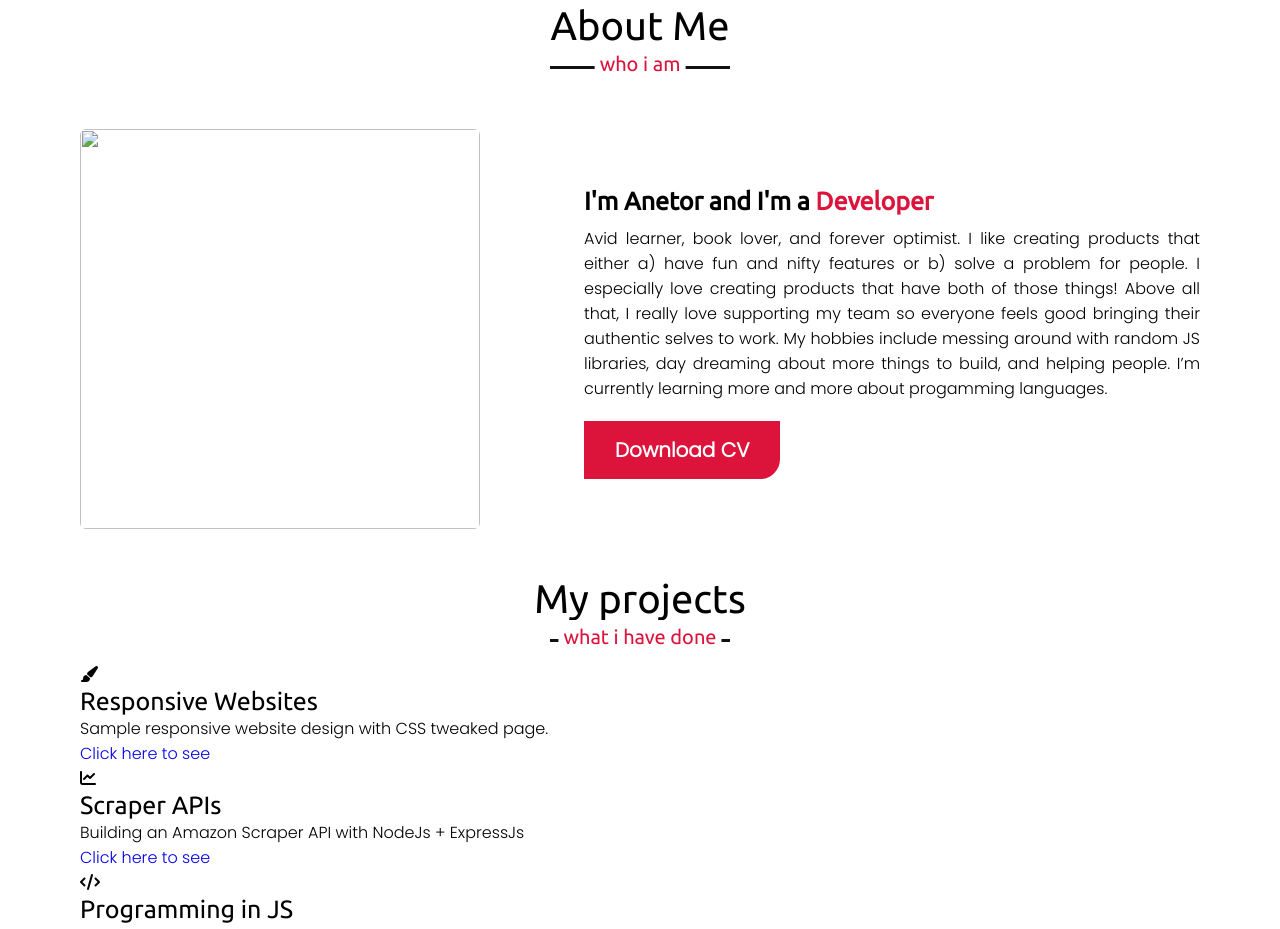
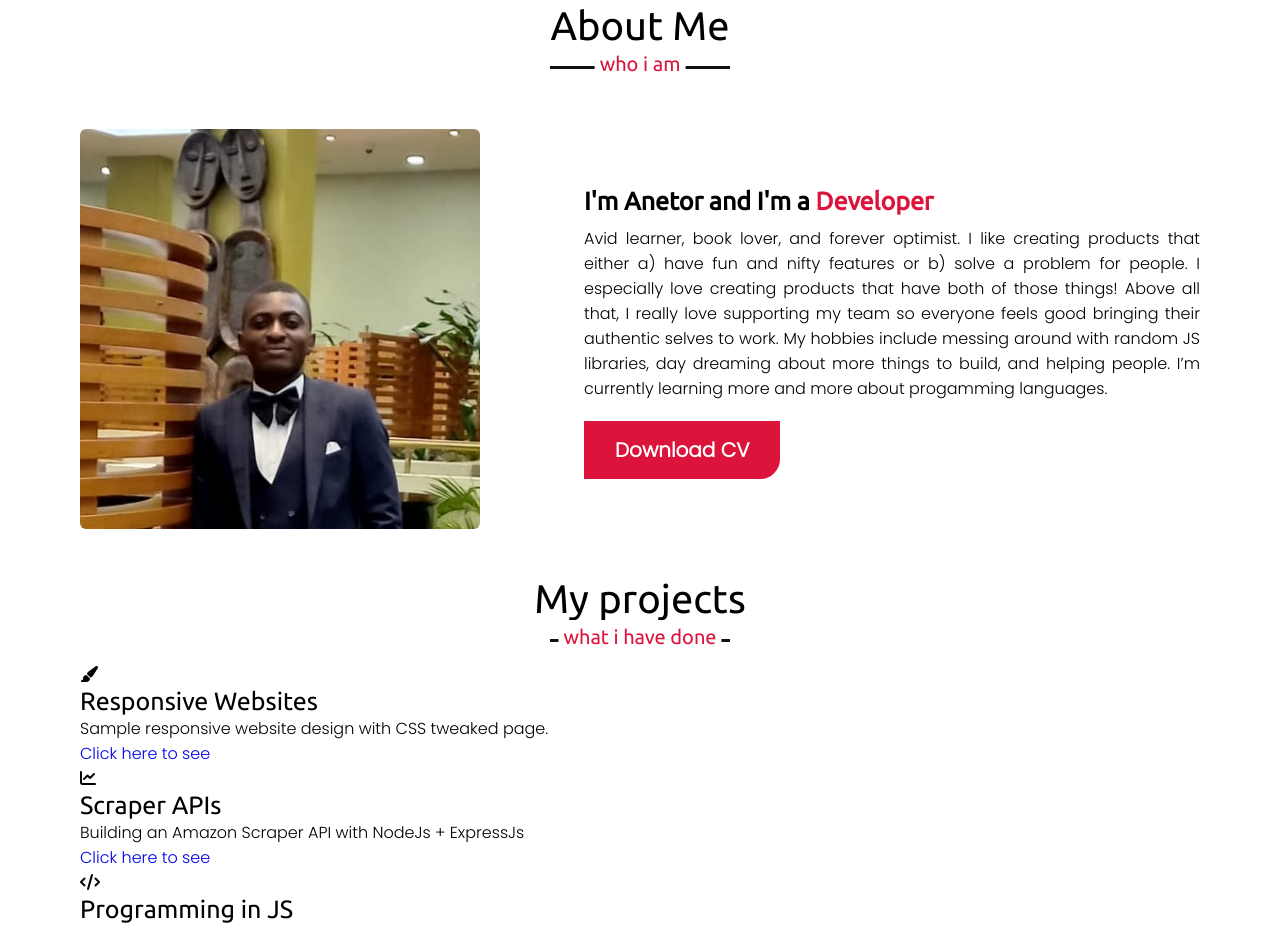
Before and after one commit to Anetrrr/PortfolioWebsite, a plain HTML site: page index.html in a window 1280 px wide. Shown: the part 817-1746 px from the top of the page. Drawn offline with nearby package versions, Linux system fonts and the light colour scheme.

Commit message:
image update

```diff
--- a/index.html
+++ b/index.html
@@ -62,7 +62,7 @@
             <h2 class="title">About Me</h2>
             <div class="about-content">
                 <div class="column left">
-                    <img src="./images/profileA.jpeg" alt="">
+                    <img src="./images/PhotoOfMe.jpeg" alt="">
                 </div>
                 <div class="column right">
                     <div class="text">I'm Anetor and I'm a <span>Developer</span></div>
```
Also changed, not shown: images/PhotoOfMe.jpeg (renamed from images/cropped 2.jpeg), 1 other file.
